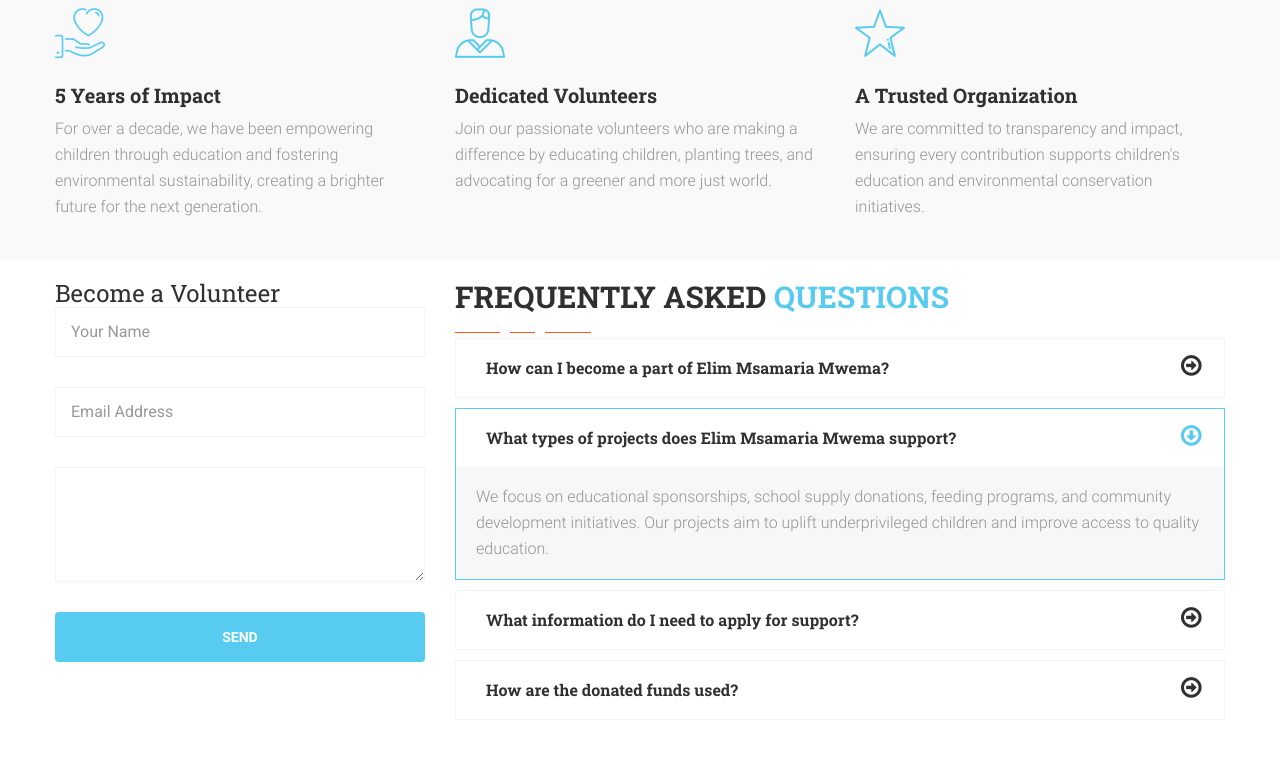
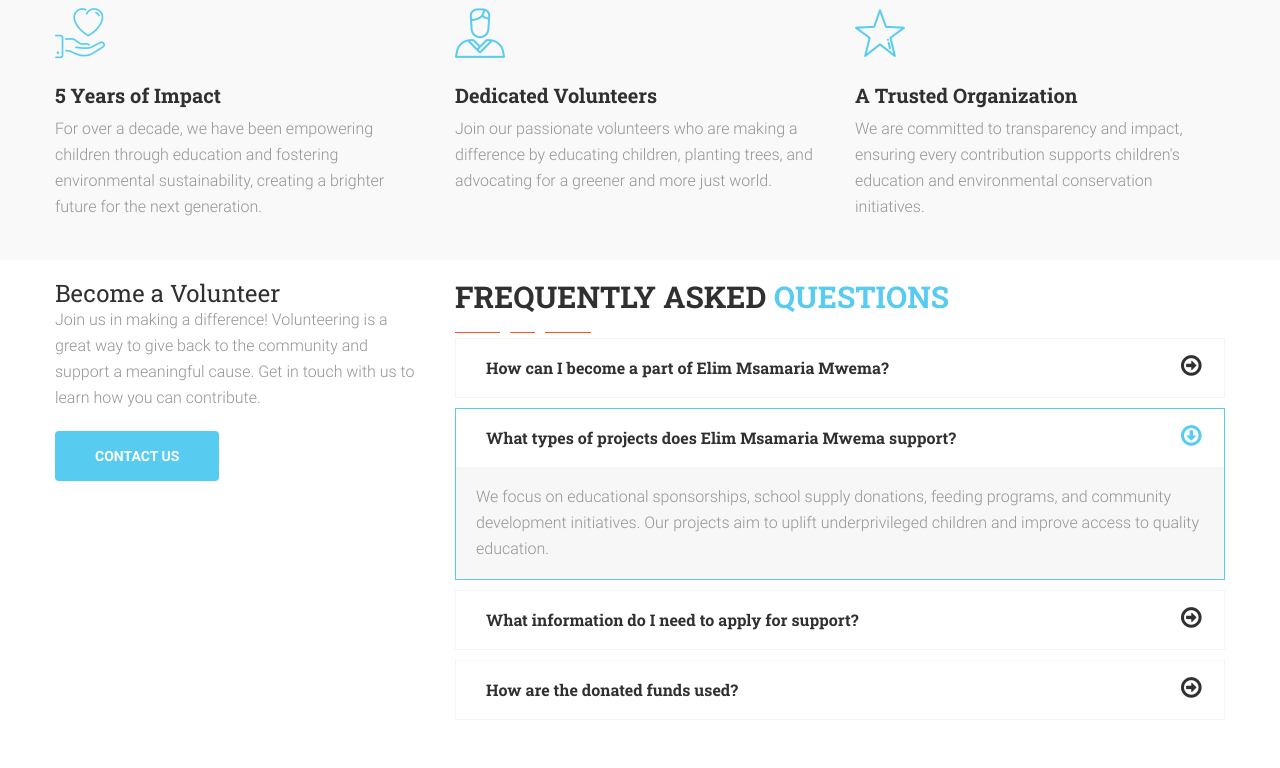
Before and after one commit to barakadewise/charity-site, a plain HTML site: page pages/about.html in a window 1280 px wide. Shown: the part 1052-1820 px from the top of the page. Drawn offline with Linux system fonts and the light colour scheme; files whose address does not match are found by name.

Commit message:
refactor about and index pages for improved navigation and content clarity

```diff
--- a/pages/about.html
+++ b/pages/about.html
@@ -27,7 +27,7 @@
       <div class="top-bar">
         <div class="container">
           <div class="clearfix">
-           <div class="top-bar-text float_left">
+            <div class="top-bar-text float_left">
               <button class="thm-btn donate-box-btn">Join us</button>
 
               <p>Join and suport us!</p>
@@ -177,7 +177,7 @@
         </div>
       </div>
 
-      <section class="why-chooseus style-2">
+      <section class="why-chooseus style-2" id="mission">
         <div class="container">
           <div style="padding-top: 20px; padding-bottom: 20px"></div>
           <div class="section-title center">
@@ -293,72 +293,27 @@
         <div class="container">
           <div class="row">
             <div class="col-md-4 col-sm-12 col-xs-12">
-              <div class="default-form-area">
-                <h3>Become a Volunteer</h3>
-
-                <form
-                  action=""
-                  class="default-form"
-                  id="contact-form"
-                  method="post"
-                  name="contact_form"
-                >
-                  <div class="row clearfix">
-                    <div class="col-md-12 col-sm-12 col-xs-12">
-                      <div class="form-group">
-                        <input
-                          class="form-control"
-                          name="form_name"
-                          placeholder="Your Name"
-                          required=""
-                          type="text"
-                          value=""
-                        />
-                      </div>
-                    </div>
-
-                    <div class="col-md-12 col-sm-12 col-xs-12">
-                      <div class="form-group">
-                        <input
-                          class="form-control required email"
-                          name="form_email"
-                          placeholder="Email Address"
-                          required=""
-                          type="email"
-                          value=""
-                        />
-                      </div>
-                    </div>
-                    <div class="col-md-12 col-sm-12 col-xs-12">
-                      <div class="form-group">
-                        <textarea
-                          class="form-control required email"
-                          name="destruction"
-                          required=""
-                        ></textarea>
-                      </div>
-                    </div>
-
-                    <div class="col-md-12 col-sm-12 col-xs-12">
-                      <div class="form-group">
-                        <input
-                          class="form-control"
-                          id="form_botcheck"
-                          name="form_botcheck"
-                          type="hidden"
-                          value=""
-                        />
-                        <button
-                          class="thm-btn width-100"
-                          data-loading-text="Please wait..."
-                          type="submit"
-                        >
-                          send
-                        </button>
-                      </div>
+              <div class="container">
+                <div class="row">
+                  <div class="col-md-4 col-sm-12 col-xs-12">
+                    <div class="default-form-area">
+                      <h3>Become a Volunteer</h3>
+                      <p>
+                        Join us in making a difference! Volunteering is a great
+                        way to give back to the community and support a
+                        meaningful cause. Get in touch with us to learn how you
+                        can contribute.
+                      </p>
+                      <a
+                        href="./contact.html"
+                        class="thm-btn"
+                      style="margin-top: 2rem;"
+                      >
+                        Contact Us
+                      </a>
                     </div>
                   </div>
-                </form>
+                </div>
               </div>
             </div>
 
```
Also changed, not shown: pages/index.html (+6 -23 lines).
